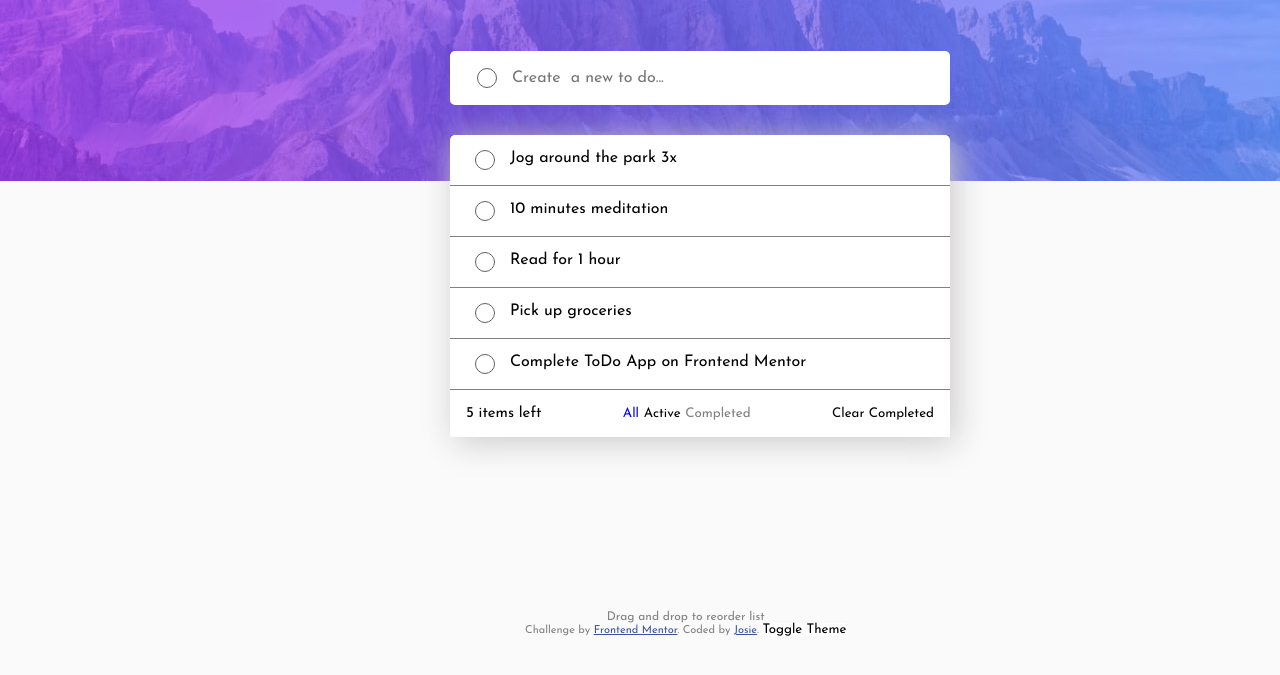
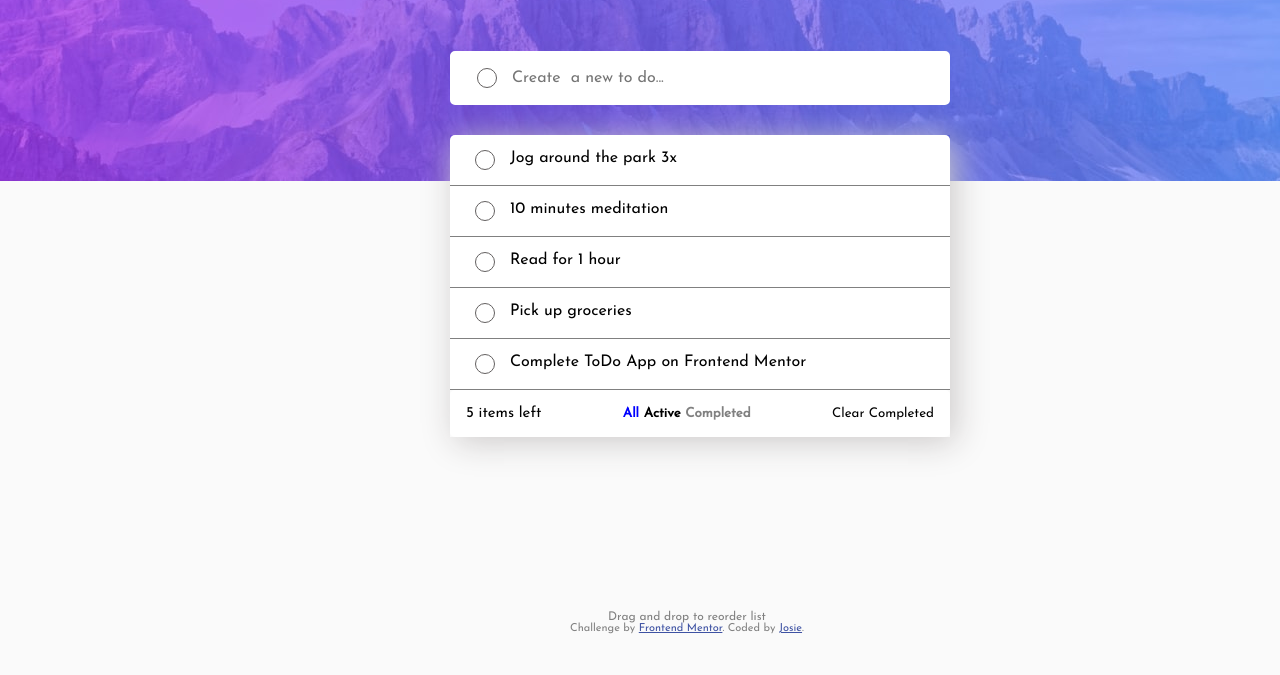
Before and after one commit to JosieEsi/Todo-App, a plain HTML site: page index.html in a window 1280 px wide. Both pictures are taken after a click on the button "Active". Shown: the part 119-794 px from the top of the page. Drawn offline with Linux system fonts and the light colour scheme.

Commit message:
updated the Todo-App

```diff
--- a/index.html
+++ b/index.html
@@ -12,8 +12,10 @@
     <img src="images/bg-desktop-light.jpg" alt="" class="lightmode desktop-image topbackground" id="desktop-lightmode">
       <img src="images/bg-desktop-dark.jpg" alt="" class="darkmode desktop-image topbackground" style="display: none;" id="desktop-darkmode">
         <h1 class="heading">TODO</h1>
+        <button class="theme-toggle">
       <img class="lightmode moon" src="images/icon-moon.svg" alt="" id="desktop-lightmode">
     <img class="darkmode sun" src="images/icon-sun.svg" alt="" style="display: none;" id="desktop-darkmode">
+  </button>
   </div>
   <div class="todo-form">
     <div class="todo-text">
@@ -31,7 +33,6 @@
       <div class="attribution">
         Challenge by <a href="https://www.frontendmentor.io?ref=challenge" target="_blank">Frontend Mentor</a>.
         Coded by <a href="#">Josie</a>.
-          <button class="theme-toggle">Toggle Theme</button>
       </div>
   </footer>
   <script src="script.js"></script>
--- a/script.js
+++ b/script.js
@@ -1,78 +1,10 @@
-const toggleButton = document.querySelector('.theme-toggle');
-const lightModeImages = document.querySelectorAll('.lightmode');
-const darkModeImages = document.querySelectorAll('.darkmode');
-
-toggleButton.addEventListener('click', () => {
-  // Toggle the visibility of light mode images
-  lightModeImages.forEach((image) => {
-    image.style.display = image.style.display === 'none' ? 'block' : 'none';
-  });
-
-  // Toggle the visibility of dark mode images
-  darkModeImages.forEach((image) => {
-    image.style.display = image.style.display === 'none' ? 'block' : 'none';
-  });
-
-  document.body.style.backgroundColor = darkModeImages[0].style.display === 'block' ? 'black' : 'hwb(0 98% 2%)';
-});
-
-toggleButton.addEventListener('click', myFunction)
-function myFunction() {
-  const element = document.body;
-  element.classList.toggle("dark-mode");
-}
-
-
-//add a new item to the list
-const todoform = document.querySelector('.todo-text');
-todoform.addEventListener('keydown', (event) => {
- if (event.key === 'Enter'){
-  addToDo();
- }
-})
-
-let todos = [{
-  name: "Complete online JavaScript course",
-  completed: true},
-  {
-  name: "Jog around the park 3x",
-  completed: false},
-  {
-    name: "10 minutes meditation",
-    completed: false},
-  {
-    name: "Read for 1 hour",
-    completed: false},
-  {
-    name: "Pick up groceries",
-    completed: false},
-  {
-    name: "Complete ToDo App on Frontend Mentor",
-    completed: false}
-
-];
-let activeFilter = 'all';
-
-displayTodo();
-
-function updateButtonColor() {
-  const element = document.body;
-  const isDarkMode = element.classList.contains('dark-mode');
-  const showActive = document.querySelector('.active');
-  const showCompleted = document.querySelector('.completed');
-  // Set colors based on the active filter and dark mode status.
-  showActive.style.color = activeFilter === 'active' ? (isDarkMode ? 'white' : 'black') : 'gray';
-  showCompleted.style.color = activeFilter === 'completed' ? (isDarkMode ? 'white' : 'black') : 'gray';
-}
-
-
-function displayTodo(){
+const displayTodo = () => {
 
   let theTodoList = '';
   let incompleteCount = 0;
 
 
-  todos.forEach(function(toDo, index){
+  todos.forEach((toDo, index) => {
     const name = toDo.name;
     const completed = toDo.completed;
     const completedClass = completed ? 'completed-task' : '';
@@ -127,7 +59,22 @@ document.querySelector('.todo-list').innerHTML = theTodoList;
   dragAndDrop();
 }
 
-function activateCheckbox() {
+const toggleDarkMode = () => {
+  const element = document.body;
+  element.classList.toggle("dark-mode");
+}
+
+const updateButtonColor = () => {
+  const element = document.body;
+  const isDarkMode = element.classList.contains('dark-mode');
+  const showActive = document.querySelector('.active');
+  const showCompleted = document.querySelector('.completed');
+  // Set colors based on the active filter and dark mode status.
+  showActive.style.color = activeFilter === 'active' ? (isDarkMode ? 'white' : 'black') : 'gray';
+  showCompleted.style.color = activeFilter === 'completed' ? (isDarkMode ? 'white' : 'black') : 'gray';
+}
+
+const activateCheckbox = () => {
   const checkboxes = document.querySelectorAll('.todo-check');
   checkboxes.forEach((checkbox) => {
     checkbox.addEventListener('change', (event) => {
@@ -150,7 +97,7 @@ function activateCheckbox() {
   });
 }
 
-function activeFilterButtons() {
+const activeFilterButtons = () => {
   const showAll = document.querySelector('.all');
   const showActive = document.querySelector('.active');
   const showCompleted = document.querySelector('.completed');
@@ -182,13 +129,10 @@ function activeFilterButtons() {
   updateButtonColor();
 }
 
-activeFilterButtons();
-
-
-function displayFilteredTodo (filteredTodos) {
+const displayFilteredTodo = (filteredTodos) => {
   let theTodoList = '';
 
-  filteredTodos.forEach(function(toDo) {
+  filteredTodos.forEach((toDo) => {
     const originalIndex = todos.findIndex(originalTodo => originalTodo.name === toDo.name && originalTodo.completed === toDo.completed);
     const completedClass = toDo.completed ? 'completed-task' : '';
     const disp = `
@@ -247,12 +191,12 @@ function displayFilteredTodo (filteredTodos) {
 }
 
 
-function deleteTodoAtIndex(index) {
+const deleteTodoAtIndex = (index) => {
   todos.splice(index, 1);
   maintainActiveFilter();
 }
 
-function maintainActiveFilter() {
+const maintainActiveFilter = () => {
   if (activeFilter === 'active') {
     displayFilteredTodo(todos.filter(todo => !todo.completed));
   } else if (activeFilter === 'completed') {
@@ -263,44 +207,44 @@ function maintainActiveFilter() {
   updateButtonColor();
 }
 
-function addToDo (){
+const addToDo = () => {
 
    const toDoInput = document.querySelector('.todo-tab');
    const name = toDoInput.value;
 
    todos.push({name});
-   console.log(name);
+
 
    toDoInput.value =  '';
    displayTodo();
 
 }
 
-function dragAndDrop (){
+const dragAndDrop = () => {
   let dragSrcElement = null;
 
-function handleDragStart(e) {
+  const handleDragStart = (e) => {
     dragSrcElement = this;
     e.dataTransfer.effectAllowed = 'move';
     e.dataTransfer.setData('text/html', this.innerHTML);
   }
 
-function handleDragOver(e) {
+  const handleDragOver = (e) => {
     if (e.preventDefault) {
       e.preventDefault();
     }
     return false;
   }
 
-function handleDragEnter(e) {
+  const handleDragEnter = (e) => {
     this.classList.add('over');
   }
 
-function handleDragLeave(e) {
+  const handleDragLeave = (e) => {
     this.classList.remove('over');
   }
 
-function handleDrop(e) {
+  const handleDrop = (e) => {
     if (e.stopPropagation) {
       e.stopPropagation();
     }
@@ -313,7 +257,7 @@ function handleDrop(e) {
     return false;
   }
 
-function handleDragEnd() {
+  const handleDragEnd = () => {
     this.classList.remove('over');
   }
 
@@ -328,3 +272,58 @@ ntodos.forEach(ntodo => {
     ntodo.addEventListener('dragend', handleDragEnd);
     });
 }
+
+
+const toggleButton = document.querySelector('.theme-toggle');
+const lightModeImages = document.querySelectorAll('.lightmode');
+const darkModeImages = document.querySelectorAll('.darkmode');
+
+toggleButton.addEventListener('click', () => {
+  // Toggle the visibility of light mode images
+  lightModeImages.forEach((image) => {
+    image.style.display = image.style.display === 'none' ? 'block' : 'none';
+  });
+
+  // Toggle the visibility of dark mode images
+  darkModeImages.forEach((image) => {
+    image.style.display = image.style.display === 'none' ? 'block' : 'none';
+  });
+
+  document.body.style.backgroundColor = darkModeImages[0].style.display === 'block' ? 'black' : 'hwb(0 98% 2%)';
+});
+
+toggleButton.addEventListener('click', toggleDarkMode)
+
+
+//add a new item to the list
+const todoform = document.querySelector('.todo-text');
+todoform.addEventListener('keydown', (event) => {
+ if (event.key === 'Enter'){
+  addToDo();
+ }
+})
+
+let todos = [{
+  name: "Complete online JavaScript course",
+  completed: true},
+  {
+  name: "Jog around the park 3x",
+  completed: false},
+  {
+    name: "10 minutes meditation",
+    completed: false},
+  {
+    name: "Read for 1 hour",
+    completed: false},
+  {
+    name: "Pick up groceries",
+    completed: false},
+  {
+    name: "Complete ToDo App on Frontend Mentor",
+    completed: false}
+
+];
+let activeFilter = 'all';
+
+displayTodo();
+activeFilterButtons();
--- a/styles.css
+++ b/styles.css
@@ -137,6 +137,7 @@ body {
 }
 
 .endtext-buttons {
+  font-weight: bold;
   position: absolute;
   top: 55px;
   left: 0px;
@@ -152,6 +153,11 @@ body {
   margin-bottom: 10px;
   box-shadow: 0.3em 0.3em 2em rgb(204, 201, 201);
 
+}
+
+.endtext-buttons button{
+  color: #636060;
+  font-weight: bold;
 }
 
 .endtext-buttons button.all{
@@ -178,7 +184,7 @@ footer{
   text-align: center;
   position: absolute;
   top: 650px;
-  left: 20px;
+  left: 80px;
   padding-bottom: 30px;
 
 }
@@ -491,7 +497,6 @@ button{
 
   .topbackground{
     width: 1024px;
-    /* height: 300px; */
     background-color: transparent;
     position: relative;
   }
@@ -614,7 +619,7 @@ button{
     clear: both;
     position: absolute;
     top: 650px;
-    left: 325px;
+    left: 400px;
     padding-bottom: 30px;
   }
 
@@ -956,7 +961,7 @@ footer{
   clear: both;
   position: absolute;
   top: 650px;
-  left: 525px;
+  left: 570px;
   padding-bottom: 30px;
 }
 
@@ -983,6 +988,7 @@ footer{
 
 .endtext-buttons button{
   color: #636060;
+  font-weight: bold;
 }
 
 .endtext-buttons button:hover{
```
Lines whose indentation alone changed are shown as unchanged.
